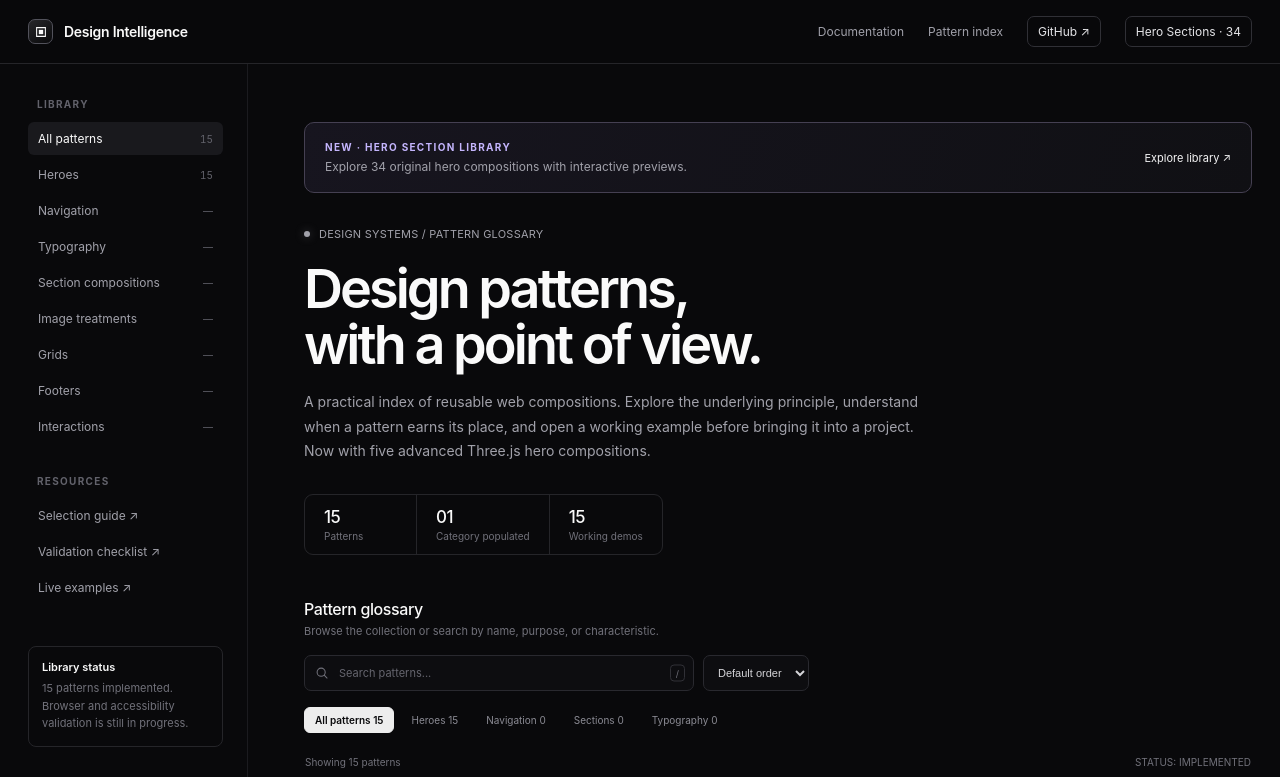
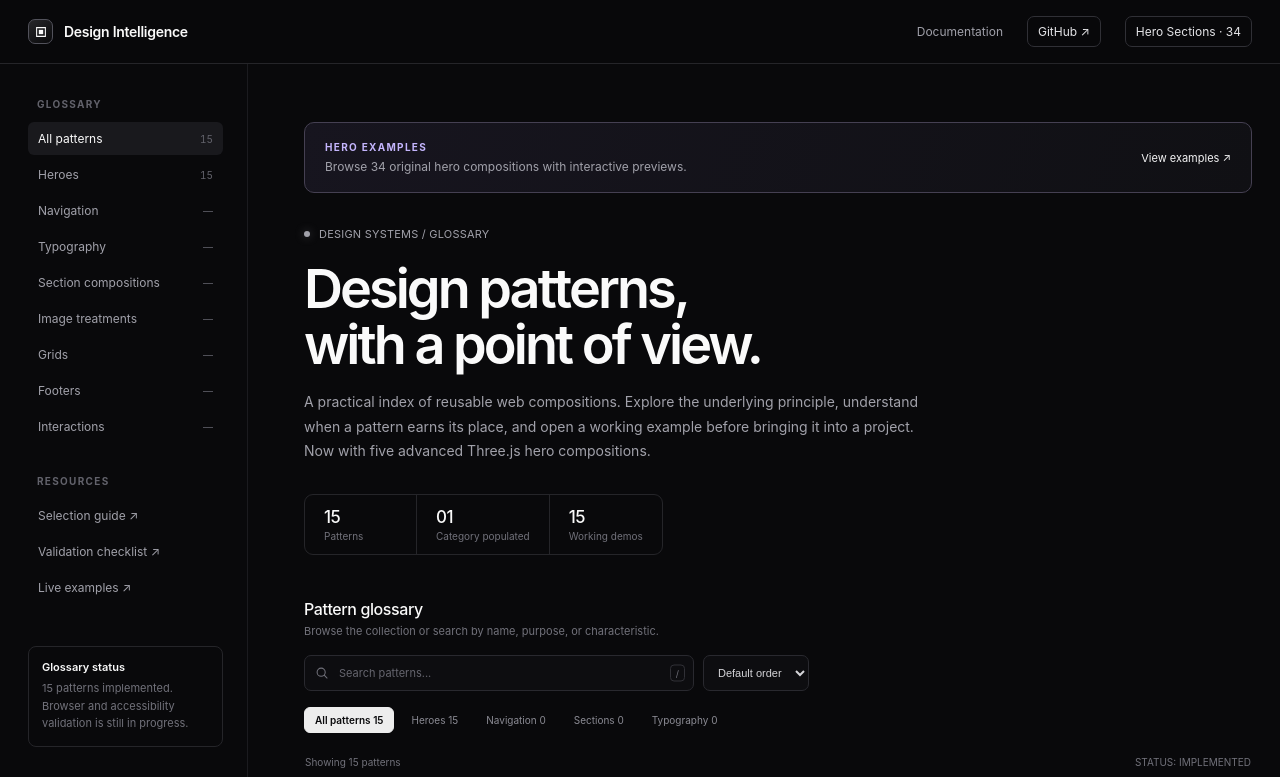
Before and after one commit to deputy-proxy/de9er, a plain HTML site: page index.html in a window 1280 px wide. Shown: the top 777 px of the page. Drawn offline with Linux system fonts and the light colour scheme.

Commit message:
Clarify the main page as the single design glossary

```diff
--- a/index.html
+++ b/index.html
@@ -4,8 +4,8 @@
   <meta charset="utf-8">
   <meta name="viewport" content="width=device-width, initial-scale=1">
   <meta name="theme-color" content="#09090b">
-  <meta name="description" content="A searchable glossary of reusable web design patterns, principles, and working examples.">
-  <title>Design Intelligence — Pattern Library</title>
+  <meta name="description" content="A searchable glossary of reusable web design patterns and principles, with working examples.">
+  <title>Design Intelligence — Pattern Glossary</title>
   <style>
     :root {
       color-scheme: dark;
@@ -200,14 +200,13 @@
       </a>
       <nav class="top-links" aria-label="Primary navigation">
         <a href="https://github.com/deputy-proxy/de9er/blob/main/design-intelligence/README.md">Documentation</a>
-        <a href="https://github.com/deputy-proxy/de9er/blob/main/design-intelligence/patterns/README.md">Pattern index</a>
         <a class="github" href="https://github.com/deputy-proxy/de9er" target="_blank" rel="noreferrer">GitHub ↗</a>
       <a class="github" href="design-intelligence/examples/hero-section-library/">Hero Sections · 34</a></nav>
     </header>
 
     <div class="layout">
       <aside aria-label="Library navigation">
-        <p class="side-label">Library</p>
+        <p class="side-label">Glossary</p>
         <nav class="side-nav">
           <a class="active" href="#patterns">All patterns <span class="count">15</span></a>
           <a href="#patterns" data-side-filter="heroes">Heroes <span class="count">15</span></a>
@@ -226,17 +225,17 @@
           <a href="https://github.com/deputy-proxy/de9er/blob/main/design-intelligence/examples/README.md">Live examples ↗</a>
         </nav>
         <div class="side-note">
-          <strong>Library status</strong>
+          <strong>Glossary status</strong>
           <p>15 patterns implemented. Browser and accessibility validation is still in progress.</p>
         </div>
       </aside>
 
       <main>
         <a class="hero-library-callout" href="design-intelligence/examples/hero-section-library/">
-          <span><strong>NEW · HERO SECTION LIBRARY</strong><small>Explore 34 original hero compositions with interactive previews.</small></span>
-          <span class="hero-library-arrow">Explore library ↗</span>
+          <span><strong>HERO EXAMPLES</strong><small>Browse 34 original hero compositions with interactive previews.</small></span>
+          <span class="hero-library-arrow">View examples ↗</span>
         </a>
-        <div class="eyebrow"><span class="eyebrow-dot"></span> DESIGN SYSTEMS / PATTERN GLOSSARY</div>
+        <div class="eyebrow"><span class="eyebrow-dot"></span> DESIGN SYSTEMS / GLOSSARY</div>
         <h1>Design patterns,<br>with a point of view.</h1>
         <p class="intro">A practical index of reusable web compositions. Explore the underlying principle, understand when a pattern earns its place, and open a working example before bringing it into a project. Now with five advanced Three.js hero compositions.</p>
 
```
